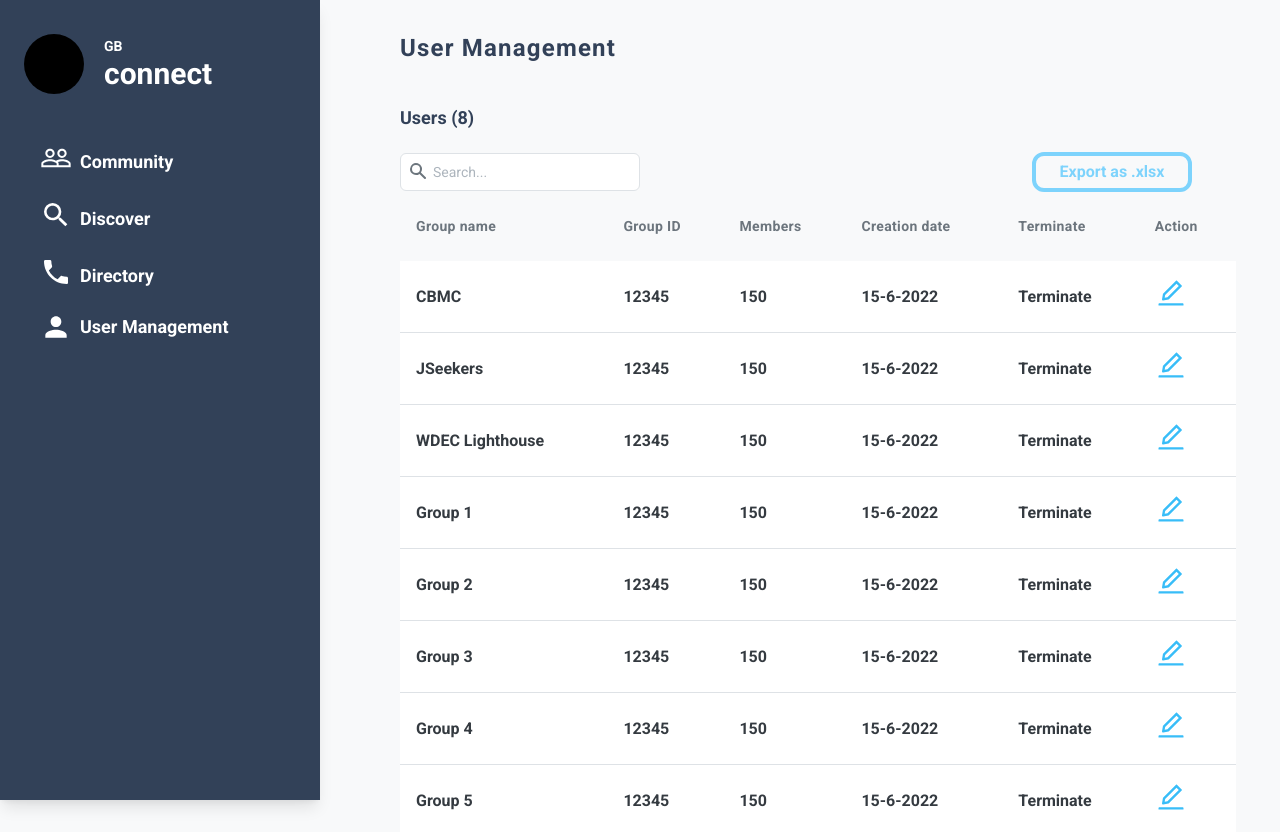
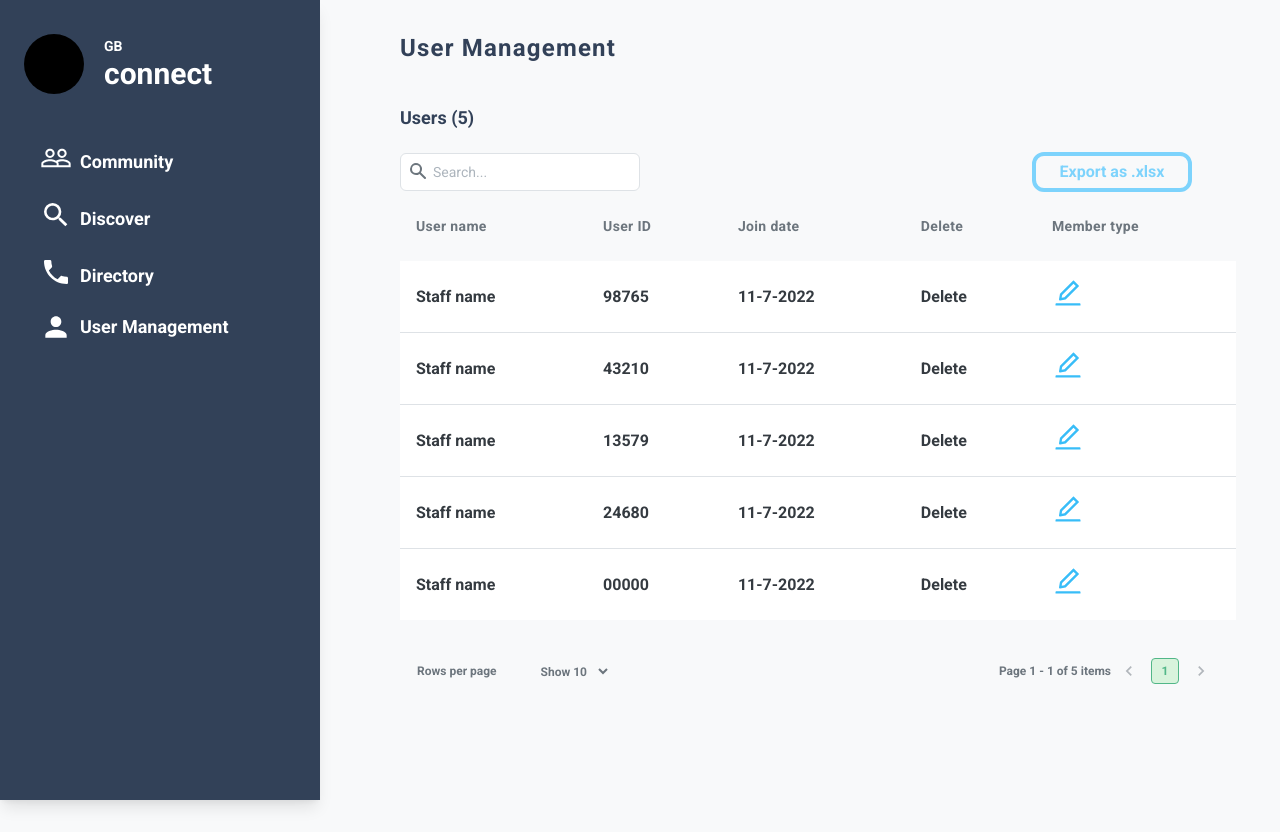
Before and after one commit to Ariefhsnn/kingdom, a Next.js app: page /user in a window 1280 px wide. Built offline with nearby package versions, Linux system fonts and the light colour scheme.

Commit message:
[arief] - create user dummy data and integrating it to user page

```diff
--- a/pages/user/index.js
+++ b/pages/user/index.js
@@ -4,7 +4,6 @@ import { AiOutlineEdit } from "react-icons/ai";
 import Button from "../../components/button";
 import DefaultSelect from "../../components/select";
 import { GlobalFilter } from "../../components/table/components/GlobalFilter";
-import Group from "../../utils/json/groups.json";
 import Layouts from "../../components/Layouts";
 import { MdEdit } from "react-icons/md";
 import Modal from "../../components/modal/Modal";
@@ -12,6 +11,7 @@ import Navbar from "../../components/navbar";
 import Table from "../../components/table";
 import TaskTab from "../../components/button/TaskTab";
 import UploaderBox from "../../components/button/UploaderBox";
+import items from "../../utils/json/user.json";
 
 const index = () => {
   const [sidebar, setSidebar] = useState(false);
@@ -49,10 +49,10 @@ const index = () => {
 
   useEffect(() => {
     let optData = [];
-    if (Group?.length > 0) {
-      setDataTable(Group);
-      setTotal(Group?.length);
-      Group?.forEach((element) => {
+    if (items?.length > 0) {
+      setDataTable(items);
+      setTotal(items?.length);
+      items?.forEach((element) => {
         optData.push({
           ...element,
           label: element?.groupName,
@@ -63,37 +63,32 @@ const index = () => {
     } else {
       setDataTable([]);
     }
-  }, [Group]);
+  }, [items]);
 
   const Columns = [
     {
-      Header: "Group name",
-      Footer: "Group name",
-      accessor: "groupName",
+      Header: "User name",
+      Footer: "User name",
+      accessor: "userName",
     },
     {
-      Header: "Group ID",
-      Footer: "Group ID",
-      accessor: "groupId",
+      Header: "User ID",
+      Footer: "User ID",
+      accessor: "userId",
     },
     {
-      Header: "Members",
-      Footer: "Members",
-      accessor: "members",
+      Header: "Join date",
+      Footer: "Join date",
+      accessor: "joinDate",
     },
     {
-      Header: "Creation date",
-      Footer: "Creation date",
-      accessor: "creationDate",
+      Header: "Delete",
+      Footer: "Delete",
+      accessor: "Delete",
     },
     {
-      Header: "Terminate",
-      Footer: "Terminate",
-      accessor: "Terminate",
-    },
-    {
-      Header: "Action",
-      Footer: "Action",
+      Header: "Member type",
+      Footer: "Member type",
       accessor: "id",
       Cell: ({ row, value }) => {
         return (
@@ -134,17 +129,7 @@ const index = () => {
           <span className="tracking-wider text-2xl font-bold mb-10">
             User Management
           </span>
-          {/* <span className="text-lg font-semibold"> Create </span>
-          <div className="w-40 my-5">
-            <Button
-              variant="outlineGreen"
-              onClick={openModalAdd}
-              className="flex justify-center"
-            >
-              <span className="flex justify-center"> New Tab</span>
-            </Button>
-          </div> */}
-          <span className="text-lg font-semibold"> Users (8) </span>
+          <span className="text-lg font-semibold"> Users ({total}) </span>
 
           <div className="w-full md:w-[90%] flex justify-between items-center mt-5">
             <div className="w-60">
--- /dev/null
+++ b/utils/json/user.json
@@ -0,0 +1,37 @@
+[
+  {
+    "userName": "Staff name",
+    "userId": 98765,
+    "joinDate": "11-7-2022",
+    "Delete": "Delete",
+    "memberType": "Standard"
+  },
+  {
+    "userName": "Staff name",
+    "userId": 43210,
+    "joinDate": "11-7-2022",
+    "Delete": "Delete",
+    "memberType": "Standard"
+  },
+  {
+    "userName": "Staff name",
+    "userId": 13579,
+    "joinDate": "11-7-2022",
+    "Delete": "Delete",
+    "memberType": "Standard"
+  },
+  {
+    "userName": "Staff name",
+    "userId": 24680,
+    "joinDate": "11-7-2022",
+    "Delete": "Delete",
+    "memberType": "Standard"
+  },
+  {
+    "userName": "Staff name",
+    "userId": "00000",
+    "joinDate": "11-7-2022",
+    "Delete": "Delete",
+    "memberType": "Standard"
+  }
+]
```
